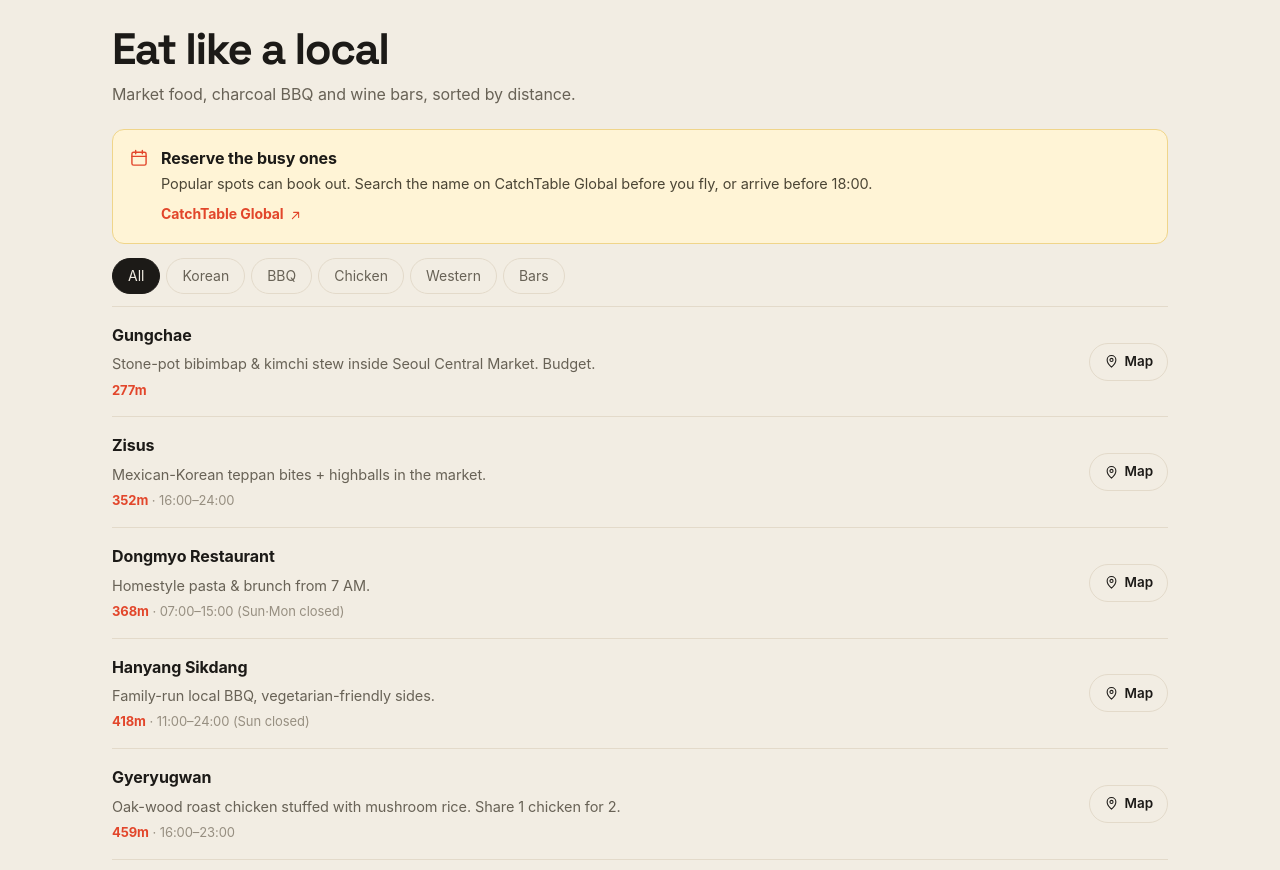
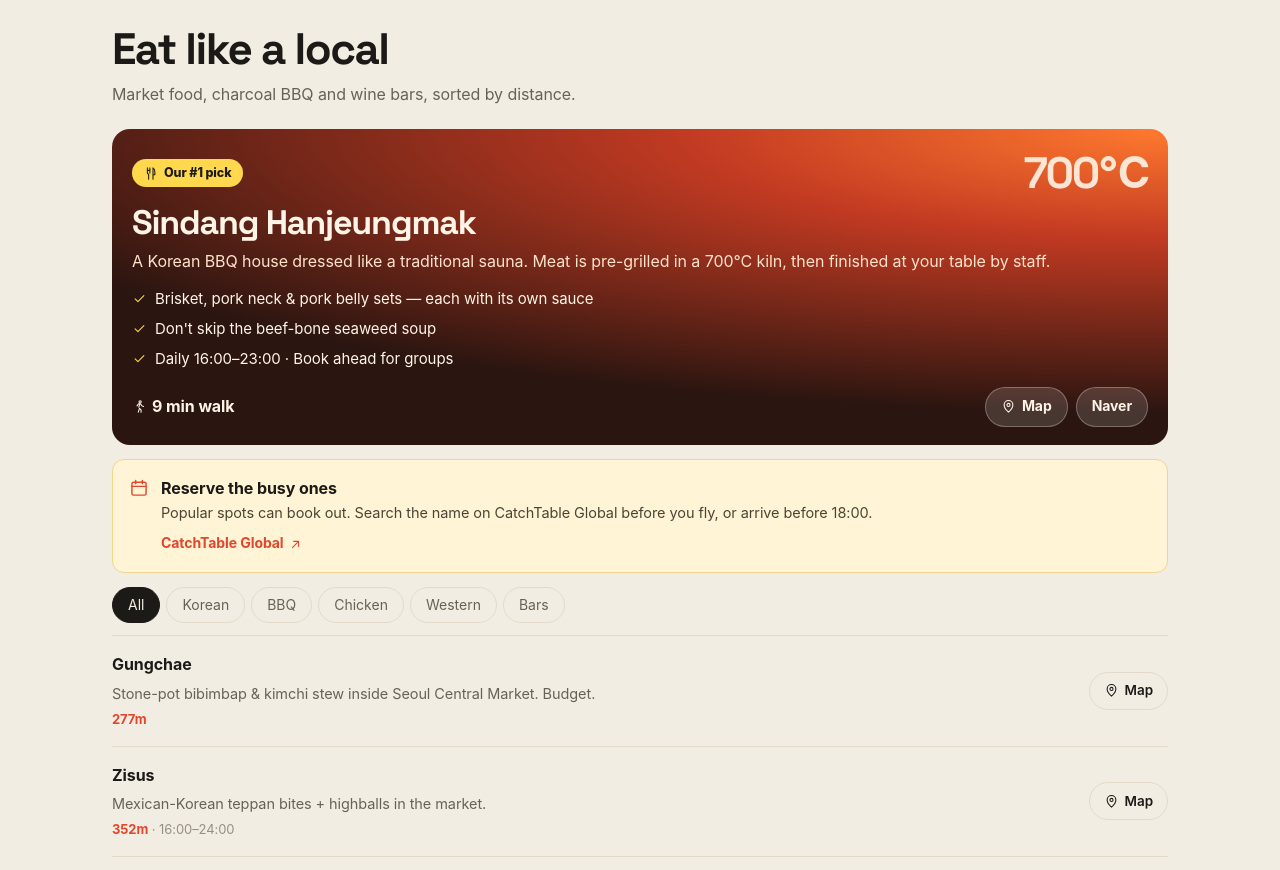
Before and after one commit to woogle-app/woogle-app.github.io, a plain HTML site: page bridge/index.html in a window 1280 px wide. Shown: the part 5920-6790 px from the top of the page. Drawn offline with Linux system fonts and the light colour scheme; a web font is replaced by a local one.

Commit message:
BRIDGE: Sindang Hanjeungmak as featured restaurant
Co-Authored-By: Claude Opus 5.5 <noreply@anthropic.com>
Claude-Session: https://claude.ai/code/session_0151RHfs2FwUgj4i2zJLyEva

```diff
--- a/bridge/index.html
+++ b/bridge/index.html
@@ -324,6 +324,18 @@ footer .ct a{display:inline-flex;gap:8px;align-items:center;color:var(--ink)}
 .lk-t{display:flex;flex-wrap:wrap;gap:6px 14px;margin-top:10px;font-size:13.5px;font-weight:600}
 .lk-t span{display:inline-flex;gap:5px;align-items:center}.lk-t .ic{color:var(--yel)}
 .route .lnk{margin-top:10px}
+.pick{position:relative;overflow:hidden;border-radius:var(--r1);padding:22px 20px 18px;margin-bottom:14px;color:#FFF4E6;background:radial-gradient(120% 90% at 100% 0%,#FF7A2F 0%,#C23A22 38%,#2A1510 100%)}
+.pk-top{display:flex;justify-content:space-between;align-items:center}
+.pk-b{display:inline-flex;gap:6px;align-items:center;font-size:12.5px;font-weight:800;background:var(--yel);color:var(--ink);padding:4px 11px;border-radius:var(--r3)}
+.pk-t{font-family:var(--disp);font-weight:700;font-size:44px;letter-spacing:-.05em;line-height:1;opacity:.9}
+.pick h3{font-family:var(--disp);font-size:34px;letter-spacing:-.035em;margin-top:10px;line-height:1.05}
+.pick p{color:#FFE2CC;margin-top:8px}
+.pick ul{list-style:none;margin-top:12px;display:grid;gap:6px}
+.pick li{display:flex;gap:8px;font-size:15px}.pick li .ic{color:var(--yel);margin-top:4px}
+.pk-f{display:flex;flex-wrap:wrap;gap:8px;align-items:center;margin-top:16px}
+.pk-f span{display:inline-flex;gap:5px;align-items:center;font-weight:700;margin-right:auto}
+.pk-f a{display:inline-flex;gap:6px;align-items:center;height:40px;padding:0 15px;border-radius:var(--r3);background:rgba(255,255,255,.14);border:1px solid rgba(255,255,255,.28);font-weight:700;font-size:14px}
+
 @media (min-width:760px){.mks{grid-template-columns:repeat(3,minmax(0,1fr))}.ddcard{display:grid;grid-template-columns:minmax(0,1.5fr) minmax(0,1fr)}.ddimgs{aspect-ratio:auto;min-height:380px}.duo{grid-template-columns:minmax(0,1.3fr) minmax(0,1fr)}.frame{aspect-ratio:16/4.4}.hcopy2 h1{font-size:clamp(32px,4.6vw,54px)}.studios{grid-template-columns:repeat(3,minmax(0,1fr))}.cis{grid-template-columns:repeat(2,minmax(0,1fr))}}
 @media (hover:hover) and (pointer:fine){.act:hover{background:#FAF6EE}.act.pri:hover{background:#EC5A40}}
 </style>
@@ -392,6 +404,7 @@ footer .ct a{display:inline-flex;gap:8px;align-items:center;color:var(--ink)}
 
 <section id="eat">
  <div class="sec-h rv"><h2 id="eatT"></h2><p id="eatP"></p></div>
+ <article class="pick rv" id="pick"></article>
  <div class="tip rv" id="eatTip"></div>
  <div class="chips" id="chips"></div>
  <ul class="eats" id="eats"></ul>
@@ -521,6 +534,7 @@ const EAT=[
   {n:"Dongmyo Restaurant 동묘양식당", k:"western", lat:37.573348,lng:127.0193898, pid:"ChIJQ2xSWbijfDUR_lngZ0egyHg", h:"07:00–15:00 (Sun·Mon closed)", r:5.0, d:{en:"Homestyle pasta & brunch from 7 AM.",zh:"早7点开门的家常意面与早午餐。",ja:"朝7時からのパスタ＆ブランチ。",ko:"아침 7시부터 파스타·브런치."}},
   {n:"Dongsin Gopchang 동신곱창", k:"korean", lat:37.5762079,lng:127.022785, pid:"ChIJHTegDACjfDURDj-bl4V_9PY", h:"11:30–22:00", r:5.0, d:{en:"Tripe hot pot & bossam sets for two.",zh:"肥肠火锅、菜包肉双人套餐。",ja:"ホルモン鍋・ポッサム2人セット。",ko:"곱창전골·보쌈 2인 세트."}}
 ];
+const PICK={lat:37.5658749,lng:127.0233127,pid:"ChIJ96R5ZTyjfDURbE_8F8bn2Cs",n:"Sindang Hanjeungmak 신당한증막"};
 const CFG={email:"stay@bridge-seoul.kr",lat:37.5702021,lng:127.0206921,addrKo:"서울특별시 중구 난계로17길 58-13",addrEn:"58-13 Nangye-ro 17-gil, Jung-gu, Seoul (Hwanghak-dong)"};
 const DM={lat:37.5732171,lng:127.0176409,pid:"ChIJE_OSzJKjfDURqPqIzTBFnuI",n:"Dongmyo Flea Market 동묘 벼룩시장"};
 const EM={lat:37.5710685,lng:127.02224,pid:"ChIJl2g5JkmjfDURZPC9qcYH9WA",n:"Emart Cheonggyecheon 이마트 청계천점"};
@@ -541,7 +555,7 @@ en:{nav:["Dongdaemun","Studios","Before you fly","Getting here","Eat"],loc:"Hwan
  routes:[["bus", "Airport bus 6002", "Stops at Dongmyo — closest to BRIDGE", 1, ["Incheon Airport T1 1F arrivals or T2 B1 bus terminal, about ₩17,000", "Get off at Dongmyo-ap (Hyehwa Police Station)", "Walk about 10 min south across Cheonggyecheon", "Going back: catch 6002 at the same stop"], "https://www.google.com/maps/dir/?api=1&origin=37.5732,127.0168&destination=37.5702021,127.0206921&travelmode=walking", "Walking route from the bus stop"], ["bus", "Airport bus 6001", "To Dongdaemun / DDP", 0, ["Get off at Dongdaemun History & Culture Park", "Line 2 one stop to Sindang, or taxi about 5 min"]], ["train", "AREX + Line 2", "One easy transfer", 0, ["AREX (all-stop) to Hongik Univ.", "Line 2 straight to Sindang — about 25 min", "Walk about 9 min to BRIDGE"]], ["car", "Taxi", "Door to door, about 60–80 min", 0, ["Roughly ₩70,000–100,000 depending on traffic", "Show the taxi card to the driver"]]],
  best:"Easiest",stn:{sindang:"Sindang Station",dongmyo:"Dongmyo Station"},txS:"Show this to your taxi driver",copy:"Copy address",copied:"Copied",
  ciT:"Self check-in in 3 steps",cis:[["Before arrival","We email you this app 3 days before. Add your arrival time and passport name."],["Scan the lobby kiosk","Scan the QR on the 1F kiosk and confirm your booking name."],["Passport & door code","Place your passport on the scanner — your room number and door code appear on screen."],["Bags any time", "Leave bags in the lobby before check-in or after check-out — free self lockers are coming soon."]],
- eatT:"Eat like a local",eatP:"Market food, charcoal BBQ and wine bars, sorted by distance.",tipT:"Reserve the busy ones",tipP:"Popular spots can book out. Search the name on CatchTable Global before you fly, or arrive before 18:00.",cats:{all:"All",korean:"Korean",bbq:"BBQ",chicken:"Chicken",western:"Western",bar:"Bars"},map:"Map",m:"m",
+ pick:["Our #1 pick", "Sindang Hanjeungmak", "A Korean BBQ house dressed like a traditional sauna. Meat is pre-grilled in a 700°C kiln, then finished at your table by staff.", ["Brisket, pork neck & pork belly sets — each with its own sauce", "Don't skip the beef-bone seaweed soup", "Daily 16:00–23:00 · Book ahead for groups"]],eatT:"Eat like a local",eatP:"Market food, charcoal BBQ and wine bars, sorted by distance.",tipT:"Reserve the busy ones",tipP:"Popular spots can book out. Search the name on CatchTable Global before you fly, or arrive before 18:00.",cats:{all:"All",korean:"Korean",bbq:"BBQ",chicken:"Chicken",western:"Western",bar:"Bars"},map:"Map",m:"m",
  infT:"Good to know",kv:[["Check-in","15:00"],["Check-out","11:00"]],acc:[["House rules",["Non-smoking building — fines apply","Quiet hours 22:00–08:00","No parties or extra guests","Separate waste: general, recycling, food","No pets"]],["Check-out",["Drop your key card in the box by the kiosk by 11:00, or tap Check-out on the kiosk. Late check-out depends on availability."]]],
  cred:"Neighbourhood photos via Wikimedia Commons:"},
 ko:{nav:["동대문","객실","출발 전","오시는 길","맛집"],loc:"황학동 · 신당과 동묘 사이",h:"밤엔 동대문, 낮엔 로컬 시장.",p:"황학동 독립 스튜디오 33실. DDP까지 한 정거장, 동묘 벼룩시장은 걸어서.",stk:["동대문 · 1정거장", "동묘시장"],acts:["오는 길","지도","맛집","메일"],walk:"분 도보",
@@ -556,7 +570,7 @@ ko:{nav:["동대문","객실","출발 전","오시는 길","맛집"],loc:"황학
  routes:[["bus", "공항버스 6002", "동묘 정차 — 브릿지에서 가장 가까워요", 1, ["인천공항 T1 1층 입국장 / T2 지하1층 교통센터, 요금 약 17,000원", "동묘앞(서울혜화경찰서) 정류장 하차", "청계천 건너 남쪽으로 도보 약 10분", "돌아갈 때도 같은 정류장에서 6002 탑승"], "https://www.google.com/maps/dir/?api=1&origin=37.5732,127.0168&destination=37.5702021,127.0206921&travelmode=walking", "정류장에서 걷는 길 보기"], ["bus", "공항버스 6001", "동대문·DDP 방면", 0, ["동대문역사문화공원 하차", "2호선 1정거장 신당역, 또는 택시 약 5분"]], ["train", "공항철도 + 2호선", "환승 한 번", 0, ["공항철도(일반) 홍대입구역", "2호선으로 신당역까지 약 25분", "도보 약 9분"]], ["car", "택시", "문 앞까지, 약 60~80분", 0, ["교통 상황에 따라 약 7~10만 원", "택시 카드를 기사님께 보여주세요"]]],
  best:"가장 편해요",stn:{sindang:"신당역",dongmyo:"동묘앞역"},txS:"택시 기사님께 보여주세요",copy:"주소 복사",copied:"복사됨",
  ciT:"3단계 셀프 체크인",cis:[["도착 전","도착 3일 전 이 앱 링크를 메일로 보내드려요. 도착 시간과 여권 영문명을 입력해 주세요."],["로비 키오스크 스캔","1층 키오스크 QR을 찍고 예약자명을 확인해요."],["여권 확인 · 도어 비밀번호","여권을 스캐너에 올리면 객실 번호와 비밀번호가 화면에 나와요."],["짐 보관", "체크인 전·체크아웃 후 로비에 짐을 맡길 수 있어요. 무료 셀프 보관함도 곧 열어요."]],
- eatT:"로컬처럼 먹기",eatP:"시장 음식, 숯불 고기, 와인바. 가까운 순서예요.",tipT:"인기 맛집은 예약",tipP:"인기 식당은 마감될 수 있어요. 출발 전 캐치테이블 글로벌에서 이름을 검색하거나 18시 전에 가세요.",cats:{all:"전체",korean:"한식",bbq:"고기",chicken:"치킨",western:"양식",bar:"술집"},map:"지도",m:"m",
+ pick:["브릿지 추천 1순위", "신당한증막", "한증막 콘셉트의 고깃집. 700℃ 가마에서 초벌한 고기를 직원이 테이블에서 마무리해 구워 줘요.", ["차돌·목살·삼겹살 세트, 부위마다 다른 소스", "사골 미역국은 꼭 드셔 보세요", "매일 16:00–23:00 · 단체는 예약 추천"]],eatT:"로컬처럼 먹기",eatP:"시장 음식, 숯불 고기, 와인바. 가까운 순서예요.",tipT:"인기 맛집은 예약",tipP:"인기 식당은 마감될 수 있어요. 출발 전 캐치테이블 글로벌에서 이름을 검색하거나 18시 전에 가세요.",cats:{all:"전체",korean:"한식",bbq:"고기",chicken:"치킨",western:"양식",bar:"술집"},map:"지도",m:"m",
  infT:"이용 안내",kv:[["체크인","15:00"],["체크아웃","11:00"]],acc:[["이용 규칙",["건물 전체 금연 (위반 시 벌금)","조용한 시간 22:00–08:00","파티·인원 초과 금지","분리배출: 일반·재활용·음식물","반려동물 불가"]],["체크아웃",["11:00까지 키카드를 키오스크 옆 반납함에 넣거나 키오스크에서 체크아웃을 누르세요. 레이트 체크아웃은 객실 상황에 따라 가능해요."]]],
  cred:"동네 사진 출처 Wikimedia Commons:"},
 zh:{nav:["东大门","客房","出发前","交通","美食"],loc:"黄鹤洞 · 新堂与东庙之间",h:"夜逛东大门，白天逛市场。",p:"黄鹤洞33间独立开间——离DDP一站，步行即到东庙跳蚤市场。",stk:["东大门 · 1站", "东庙市场"],acts:["路线","地图","美食","邮件"],walk:"分钟步行",
@@ -571,7 +585,7 @@ zh:{nav:["东大门","客房","出发前","交通","美食"],loc:"黄鹤洞 ·
  routes:[["bus", "机场巴士 6002", "停靠东庙——离BRIDGE最近", 1, ["仁川机场T1 1楼到达层 / T2 地下1楼交通中心，约17,000韩元", "在东庙前（首尔惠化警察署）站下车", "向南过清溪川，步行约10分钟", "回程在同一站搭乘6002"], "https://www.google.com/maps/dir/?api=1&origin=37.5732,127.0168&destination=37.5702021,127.0206921&travelmode=walking", "查看从车站步行路线"], ["bus", "机场巴士 6001", "前往东大门·DDP", 0, ["在东大门历史文化公园下车", "2号线坐1站到新堂，或打车约5分钟"]], ["train", "机场铁路 + 2号线", "只需换乘一次", 0, ["机场铁路（普通车）到弘大入口站", "2号线直达新堂站，约25分钟", "步行约9分钟"]], ["car", "出租车", "门到门，约60–80分钟", 0, ["视交通约7–10万韩元", "把出租车卡给司机看"]]],
  best:"最方便",stn:{sindang:"新堂站",dongmyo:"东庙站"},txS:"请出示给出租车司机",copy:"复制地址",copied:"已复制",
  ciT:"3步自助入住",cis:[["抵达前","入住前3天我们会发送本应用链接。请填写到达时间和护照姓名。"],["扫描大堂自助机","扫描1楼自助机二维码，确认预订姓名。"],["护照验证·门锁密码","把护照放在扫描区，房号和门锁密码会显示在屏幕上。"],["行李寄存", "入住前或退房后可把行李寄存在大堂，免费自助行李柜即将开放。"]],
- eatT:"像本地人一样吃",eatP:"市场小吃、炭火烤肉与葡萄酒吧，按距离排序。",tipT:"热门店请预订",tipP:"热门餐厅可能订满。出发前在CatchTable国际版搜索店名，或18:00前到店。",cats:{all:"全部",korean:"韩餐",bbq:"烤肉",chicken:"鸡肉",western:"西餐",bar:"酒吧"},map:"地图",m:"米",
+ pick:["BRIDGE首推", "新堂汗蒸幕", "汗蒸幕概念的韩式烤肉店。肉先在700℃窑中预烤，再由店员在桌边烤好。", ["牛胸肉、猪颈肉、五花肉套餐，每种搭配不同酱料", "一定要尝尝牛骨海带汤", "每天16:00–23:00 · 团体建议预订"]],eatT:"像本地人一样吃",eatP:"市场小吃、炭火烤肉与葡萄酒吧，按距离排序。",tipT:"热门店请预订",tipP:"热门餐厅可能订满。出发前在CatchTable国际版搜索店名，或18:00前到店。",cats:{all:"全部",korean:"韩餐",bbq:"烤肉",chicken:"鸡肉",western:"西餐",bar:"酒吧"},map:"地图",m:"米",
  infT:"入住须知",kv:[["入住","15:00"],["退房","11:00"]],acc:[["入住规定",["全楼禁烟，违者罚款","安静时间 22:00–08:00","禁止聚会及超员入住","垃圾分类：一般、可回收、厨余","禁止携带宠物"]],["退房",["请于11:00前将房卡投入自助机旁的回收箱，或在自助机上点击退房。延迟退房视房态而定。"]]],
  cred:"街区照片来自 Wikimedia Commons："},
 ja:{nav:["東大門","客室","出発前","アクセス","グルメ"],loc:"黄鶴洞 · 新堂と東廟のあいだ",h:"夜は東大門、昼はローカル市場。",p:"黄鶴洞の個室スタジオ33室。DDPまで1駅、東廟フリーマーケットへは徒歩で。",stk:["東大門 · 1駅", "東廟市場"],acts:["行き方","地図","グルメ","メール"],walk:"分（徒歩）",
@@ -586,7 +600,7 @@ ja:{nav:["東大門","客室","出発前","アクセス","グルメ"],loc:"黄
  routes:[["bus", "空港バス 6002", "東廟に停車 — BRIDGEに一番近い", 1, ["仁川空港T1 1階到着ロビー / T2 地下1階交通センター、約17,000ウォン", "東廟前（ソウル恵化警察署）で下車", "清渓川を渡って南へ徒歩約10分", "帰りも同じ停留所から6002に乗車"], "https://www.google.com/maps/dir/?api=1&origin=37.5732,127.0168&destination=37.5702021,127.0206921&travelmode=walking", "停留所からの徒歩ルート"], ["bus", "空港バス 6001", "東大門・DDP方面", 0, ["東大門歴史文化公園で下車", "2号線で1駅の新堂、またはタクシー約5分"]], ["train", "空港鉄道 + 2号線", "乗り換え1回", 0, ["空港鉄道（各駅）で弘大入口駅へ", "2号線で新堂駅まで約25分", "徒歩約9分"]], ["car", "タクシー", "ドアツードア、約60〜80分", 0, ["交通状況により約7〜10万ウォン", "タクシーカードを運転手に見せてください"]]],
  best:"いちばん楽",stn:{sindang:"新堂駅",dongmyo:"東廟前駅"},txS:"タクシーの運転手に見せてください",copy:"住所をコピー",copied:"コピーしました",
  ciT:"3ステップのセルフチェックイン",cis:[["到着前","到着3日前にこのアプリのリンクをメールでお送りします。到着時間とパスポートのローマ字名を入力してください。"],["ロビーのキオスクをスキャン","1階キオスクのQRを読み取り、予約名を確認。"],["パスポート確認・暗証番号","パスポートをスキャナーに置くと、部屋番号と暗証番号が表示されます。"],["荷物預かり", "チェックイン前・アウト後はロビーで荷物を預かります。無料セルフロッカーもまもなく導入。"]],
- eatT:"地元流に食べる",eatP:"市場グルメ、炭火焼肉、ワインバー。近い順です。",tipT:"人気店は予約を",tipP:"人気店は埋まることも。出発前にCatchTable Globalで店名を検索するか、18時前に行きましょう。",cats:{all:"すべて",korean:"韓国料理",bbq:"焼肉",chicken:"チキン",western:"洋食",bar:"バー"},map:"地図",m:"m",
+ pick:["BRIDGEイチオシ", "新堂ハンジュンマク", "汗蒸幕（韓国式サウナ）がコンセプトの焼肉店。700℃の窯で下焼きした肉を、スタッフが卓上で仕上げてくれます。", ["チャドル・豚トロ・サムギョプサルのセット、部位ごとに違うタレ", "牛骨わかめスープはぜひ", "毎日16:00–23:00 · 団体は予約がおすすめ"]],eatT:"地元流に食べる",eatP:"市場グルメ、炭火焼肉、ワインバー。近い順です。",tipT:"人気店は予約を",tipP:"人気店は埋まることも。出発前にCatchTable Globalで店名を検索するか、18時前に行きましょう。",cats:{all:"すべて",korean:"韓国料理",bbq:"焼肉",chicken:"チキン",western:"洋食",bar:"バー"},map:"地図",m:"m",
  infT:"ご案内",kv:[["チェックイン","15:00"],["チェックアウト","11:00"]],acc:[["ご利用ルール",["館内全面禁煙（違反時は罰金）","静粛時間 22:00–08:00","パーティー・定員超過禁止","ゴミの分別：一般・リサイクル・生ごみ","ペット不可"]],["チェックアウト",["11:00までにカードキーをキオスク横の返却箱へ入れるか、キオスクでチェックアウトを押してください。レイトチェックアウトは空室状況次第です。"]]],
  cred:"街の写真：Wikimedia Commons"}
 };
@@ -625,6 +639,7 @@ function render(){
  $("#txS").textContent=t.txS;const tc=$("#txC");tc.innerHTML=ic("copy","sm")+t.copy;tc.onclick=()=>copyText(CFG.addrKo,tc,t.copied);
  $("#ciT").textContent=t.ciT;
  $("#cis").innerHTML=t.cis.map((c,i)=>`<li><span class="n">${i+1}</span><div><b>${c[0]}</b><p>${c[1]}</p></div></li>`).join("");
+ $("#pick").innerHTML=`<div class="pk-top"><span class="pk-b">${ic("fork","sm")}${t.pick[0]}</span><span class="pk-t">700℃</span></div><h3>${t.pick[1]}</h3><p>${t.pick[2]}</p><ul>${t.pick[3].map(x=>`<li>${ic("check","sm")}${x}</li>`).join("")}</ul><div class="pk-f"><span>${ic("walk","sm")}${W(PICK.lat,PICK.lng)} ${t.walk}</span><a href="${gmap(PICK)}" target="_blank" rel="noopener">${ic("pin","sm")}${t.map}</a><a href="${nmap("신당한증막")}" target="_blank" rel="noopener">Naver</a></div>`;
  $("#eatT").textContent=t.eatT;$("#eatP").textContent=t.eatP;
  $("#eatTip").innerHTML=`${ic("cal")}<div><b>${t.tipT}</b><p>${t.tipP}</p><a class="lnk" href="https://apps.apple.com/app/id1639046576" target="_blank" rel="noopener">CatchTable Global ${ic("arrow","sm")}</a></div>`;
  $("#chips").innerHTML=Object.entries(t.cats).map(([k,v])=>`<button aria-pressed="${CAT===k}" data-k="${k}">${v}</button>`).join("");
```
